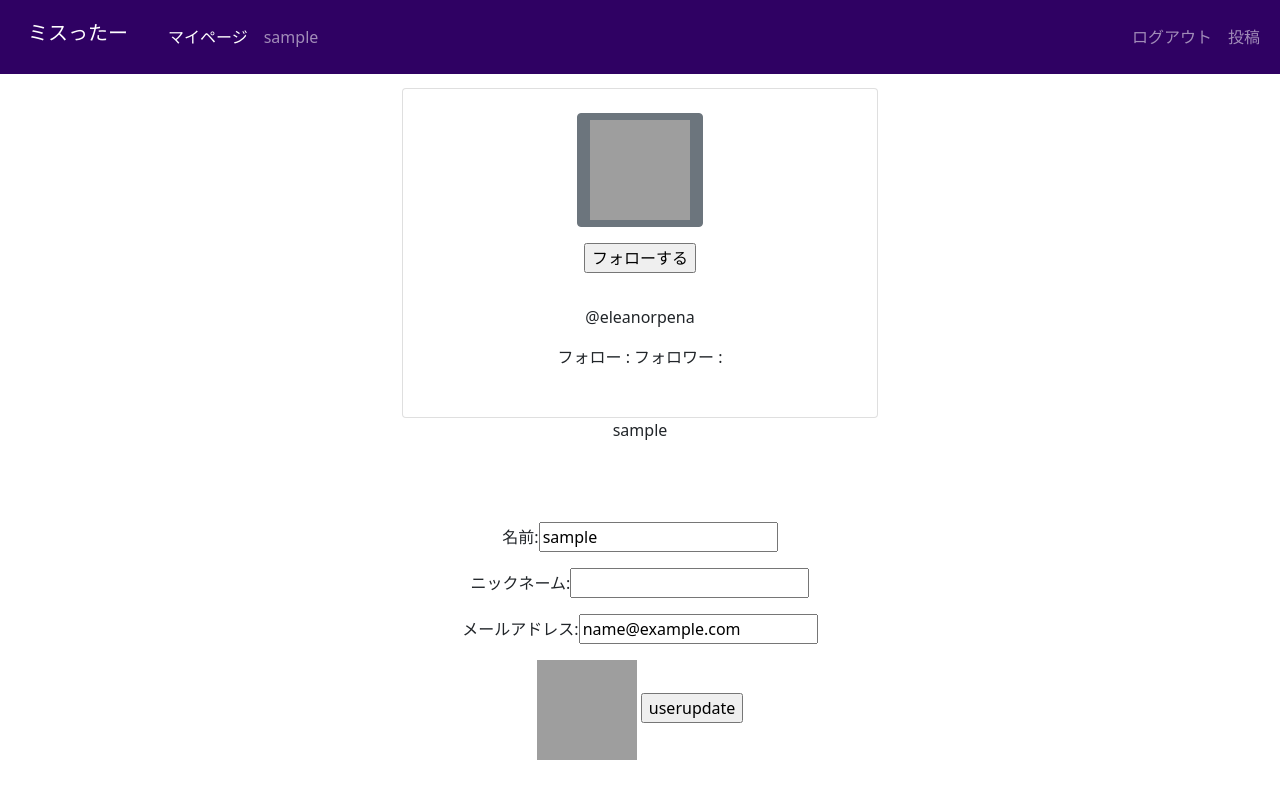
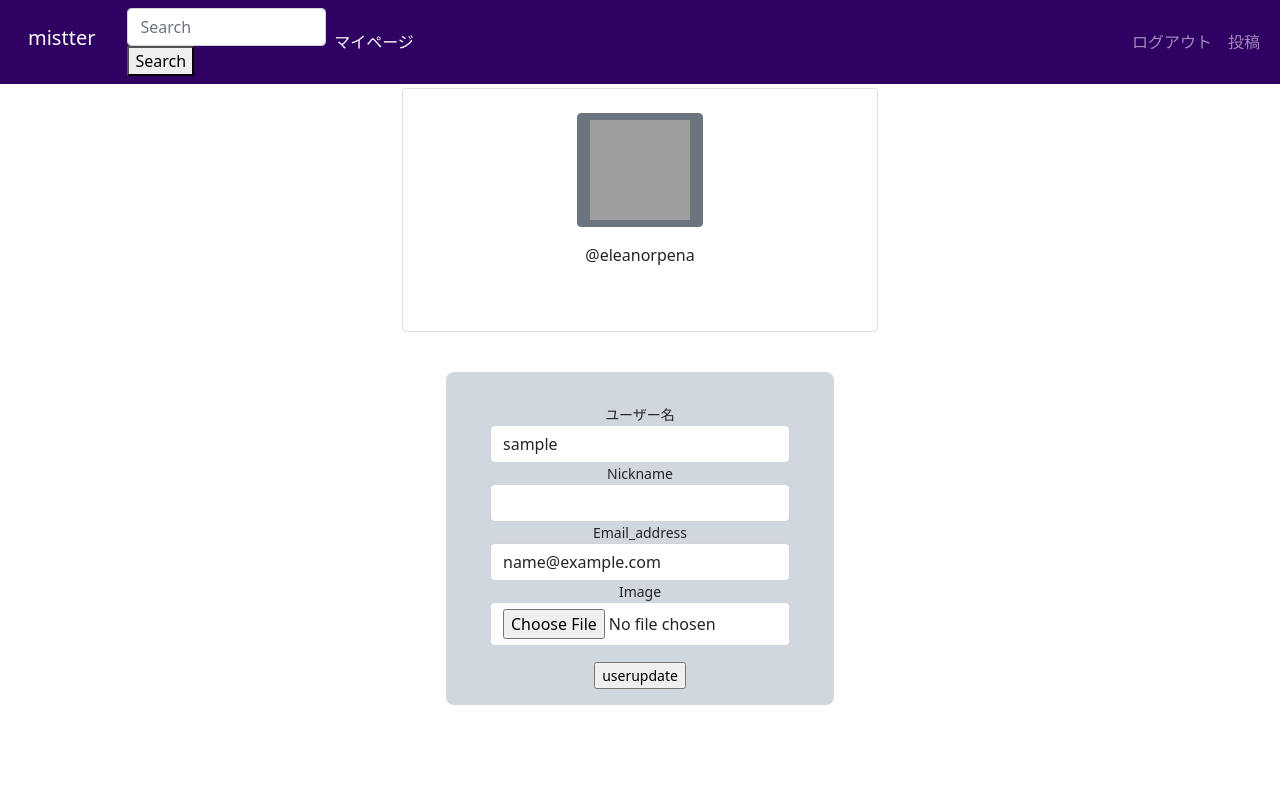
Before and after one commit to takumisasaki/mistake, a Django app: page /user_update/1 in a window 1280 px wide. Run offline with Django 3.2, Linux system fonts and the light colour scheme; the visitor is signed in with stand-in values (Sample User, id 1); data comes from the database, SQL or seed files in the repository; grey boxes are pictures that could not be loaded.

Commit message:
add SearchFunc

```diff
--- a/nayamidic/mistake/forms.py
+++ b/nayamidic/mistake/forms.py
@@ -10,7 +10,12 @@ from django.contrib.auth import authenticate, login, logout
 class SignupForm(UserCreationForm):
     class Meta:
         model = user
-        fields = ('username', 'email', 'password1', 'password2', 'image')
+        fields = ('username', 'email', 'password1', 'password2')
+
+    def __init__(self, *args, **kwargs):
+        super().__init__(*args, **kwargs)
+        for field in self.fields.values():
+            field.widget.attrs["class"] = "user_creation_form"
 
 class LoginForm(AuthenticationForm):
     def __init__(self, *args, **kwargs):
@@ -45,10 +50,9 @@ class UserUpdateForm(forms.ModelForm):
     def __init__(self, username=None, nickname=None, email=None, *args, **kwargs):
         kwargs.setdefault('label_suffix', '')
         check = user.objects.values('username')
-        for i in range(len(check)):
-            for j in check[i].values():
-                print(j)
         super().__init__(*args, **kwargs)
+        for field in self.fields.values():
+            field.widget.attrs["class"] = "user_creation_form"
 
 
     def update(self, user):
--- a/nayamidic/mistake/urls.py
+++ b/nayamidic/mistake/urls.py
@@ -1,7 +1,7 @@
 from django.urls import path
 # from .views import signupfunk
 from . import views
-from .views import FollowView, HomeView, PostCreate, Signup, Login, Logout, PostView, UserUpdate, PostEdit, PostList, UserDetail, deletefunc, mypagefunk, likefunc, deletefunc
+from .views import FollowView, HomeView, PostCreate, Signup, Login, Logout, SearchListView ,PostView, UserUpdate, PostEdit, PostList, UserDetail,deletefunc, mypagefunk, likefunc, deletefunc
 
 
 urlpatterns = [
@@ -16,9 +16,10 @@ urlpatterns = [
     path('post_edit/<int:pk>', PostEdit.as_view(), name='post_edit'),
     path('post_delete/<int:pk>', deletefunc, name='post_delete'),
     path('my_page/<int:pk>', mypagefunk, name='my_page'),
-    path('toppage', PostList.as_view(), name='toppage'),
+    path('toppage/', PostList.as_view(), name='toppage'),
     path('like/', likefunc, name='like'),
     path('follow/', FollowView.as_view(), name="follow"),
     path('user_detail/<int:pk>', UserDetail.as_view(), name="user_detail"),
+    path('post_search/', SearchListView.as_view(), name="post_search"),
     # path('test/', SampleChoiceView.as_view(), name='test'),
 ]
--- a/nayamidic/mistake/views.py
+++ b/nayamidic/mistake/views.py
@@ -19,6 +19,7 @@ from django.contrib.auth.mixins import LoginRequiredMixin
 from django.http import JsonResponse
 from django import forms
 from collections import defaultdict
+from django.db.models import Q
 
 
 class Signup(CreateView):
@@ -30,15 +31,14 @@ class Signup(CreateView):
         queryset = user.objects.values('username')
         for i in queryset:
             if username == i:
-                print("被ってるよ")
+                print("重複してます。")
                 return redirect('signup')
         return super().form_valid(form)
-    success_url = reverse_lazy('login')
+    success_url = reverse_lazy('toppage')
 
 class Login(LoginView):
     template_name = "templates/login.html"
     form_class = LoginForm
-
 
 class HomeView(LoginRequiredMixin, TemplateView):#「LoginRequiredMixin → TemplateView」この順番で記述しないとログイン必須機能が表れないので注意！！
     template_name = 'templates/home.html'
@@ -47,19 +47,38 @@ class HomeView(LoginRequiredMixin, TemplateView):#「LoginRequiredMixin → Temp
 class Logout(LogoutView):
     template_name = 'templates/logout.html'
 
-class PostList(LoginRequiredMixin, TemplateView):
+class PostList(TemplateView):
     template_name = 'templates/toppage.html'
     login_url = '/login/'
-
     def get_context_data(self, **kwargs):
         context = super().get_context_data(**kwargs)
-        followed_user = list(Follow.objects.filter(following=self.request.user).values_list('followed', flat=True))
         context['post_list'] = []
-        for i in range(len(followed_user)):
-            context['post_list'].append(Post.objects.filter(user=followed_user[i],delete_flag=0).all())
-        context['count'] = Follow.objects.values('followed')
-        print(context)
+        #ログインしていない場合 or フォロー数が０の場合 or フォローしているユーザーの総投稿数が０の場合は最新の投稿を表示する
+        # ログインしていてフォローしているユーザいる＆投稿数が１以上の場合はフォローしているユーザーの投稿を表示する。
+        if(self.request.user.id == None) or len(list(Follow.objects.filter(following=self.request.user)\
+            .values_list('followed', flat=True))) == 0:
+            context['post_list'].append(Post.objects.all().order_by('-created_at'))
+            for i in context['post_list']:
+                print(i)
+        else:
+            followed_user = list(Follow.objects.filter(following=self.request.user).values_list('followed', flat=True))
+            for i in range(len(followed_user)):
+                context['post_list'].append(Post.objects.filter(user=followed_user[i],delete_flag=0).all())
+                context['count'] = Follow.objects.values('followed')
         return context
+
+class SearchListView(ListView):
+    template_name = 'templates/post_search.html'
+    model = Post
+    def get_queryset(self, **kwargs):
+        queryset = super().get_queryset(**kwargs)
+        query = self.request.GET.get('q')
+        if query:
+            queryset = queryset.filter(
+                Q(categories__icontains=query) | Q(text__icontains=query)
+            )
+
+        return queryset.order_by('-created_at')
 
 class PostCreate(LoginRequiredMixin, View):
     def get(self, request, pk):
@@ -70,7 +89,6 @@ class PostCreate(LoginRequiredMixin, View):
         return render(request, 'templates/post_create.html', context)
 
     def post(self, request, pk):
-        print(request)
         post_user = request.user
         categories = request.POST.get('categories')
         text = request.POST.get('text')
@@ -137,15 +155,15 @@ class UserUpdate(LoginRequiredMixin, UpdateView):
         queryset = user.objects.values('username')
         for i in zip(queryset):
             if self.request.user == i:
-                print("重複してんだよこの野郎")
+                print("重複してます。")
         return reverse('user_update', kwargs={'pk': self.kwargs.get('pk')})
-
-
 
 def mypagefunk(request, pk):
     model = list(Post.objects.filter(user=pk, delete_flag=0).all())
     iam = user.objects.get(pk=pk)
-    return render(request, 'templates/my_page.html', {'model':model, 'iam':iam })
+    followed = Follow.objects.filter(followed_id=pk).all().count()
+    following = Follow.objects.filter(following_id=pk).all().count()
+    return render(request, 'templates/my_page.html', {'model':model, 'iam':iam, 'followed':followed, 'following':following })
 
 
 def likefunc(request):
@@ -179,8 +197,8 @@ class FollowView(View):
             print(request)
             target_pk = request.POST.get('f_user')
             obj = user.objects.get(pk=target_pk)
-            # print(type(target_pk),target_pk)
-            # print(type(target_pk),'----------------------',type(request.user))
+            # followed = フォローされたほう
+            # following = フォローしたほう
             model = Follow.objects.filter(followed=target_pk, following=request.user)
             print(model.count())
             if model.count() == 0:
@@ -202,7 +220,6 @@ class FollowView(View):
 class UserDetail(LoginRequiredMixin, ListView):
     template_name = 'templates/user_detail.html'
     model = User
-
     def get_context_data(self, **kwargs):
         context =  super().get_context_data(**kwargs)
         followed_count = Follow.objects.filter(followed=self.kwargs['pk']).count()
@@ -214,12 +231,3 @@ class UserDetail(LoginRequiredMixin, ListView):
         context['detail_user'] = detail_user
 
         return context
-
-# class SampleChoiceView(View):
-#     def get(self, request):
-#         form = SampleChoiceForm()
-#         context = {
-#             'lst': form
-#         }
-#         print(form)
-#         return render(request, 'test.html', context)
--- a/nayamidic/static/css/style.css
+++ b/nayamidic/static/css/style.css
@@ -1,3 +1,4 @@
+/* env\Scripts\Activate.ps1 */
 li{
     list-style:none;
     text-align: left;
@@ -66,6 +67,7 @@ li{
  * 01/28/2016
  * This pen is years old, and watching at the code after all
  * those years made me fall from my chair, so I:
+ * - changed all IDs to classes
  * - converted all units to pixels and em units
  * - changed all global elements to classes or children of
  *   .login
@@ -81,12 +83,11 @@ li{
  * - no frameworks, preprocessors or resets
  */
 
-
+/* 'Open Sans' font from Google Fonts */
 @import url(https://fonts.googleapis.com/css?family=Open+Sans:400,700);
 
 body {
   background: #456;
-  margin: auto;
   font-family: 'Open Sans', sans-serif;
 }
 
@@ -151,6 +152,7 @@ body {
   color: #555;
 }
 
+/* Text fields' focus effect */
 .login input[type="email"]:focus,
 .login input[type="password"]:focus {
   border-color: #888;
@@ -173,11 +175,12 @@ body {
 }
 
 .user_update {
-    margin-top: 5rem;
+    margin-top: 1rem;
 }
-
+/* signup.html */
 .auth-form-body {
   padding: 16px;
+  text-align: center;
   font-size: 14px;
   background-color: #d0d7de;
   border: 1px solid var(--color-border-muted);
@@ -186,7 +189,7 @@ body {
 }
 
 .auth-form {
-  width: 340px;
+  width: 420px;
   margin-top: 40px;
   margin:40px auto;
 }
@@ -198,4 +201,24 @@ body {
 
 .w-101 {
   width: 95px;
+  height: 40px;
 }
+
+.user_creation_form {
+  display: flex;
+  width: 300px;
+  margin: auto;
+  padding: 0.375rem 0.75rem;
+  font-size: 1rem;
+  font-weight: 400;
+  line-height: 1.5;
+  color: #212529;
+  background-color: #fff;
+  background-clip: padding-box;
+  border: 1px solid #ced4da;
+  -webkit-appearance: none;
+  -moz-appearance: none;
+  appearance: none;
+  border-radius: 0.25rem;
+  transition: border-color .15s ease-in-out,box-shadow .15s ease-in-out;
+}
--- a/nayamidic/templates/base.html
+++ b/nayamidic/templates/base.html
@@ -11,7 +11,7 @@
     <meta name="generator" content="Hugo 0.79.0">
     <link rel="stylesheet" href="{% static 'css/style.css' %}">
     <!-- <script src="{% static 'js/ajax.js' %}" charset="utf-8"></script> -->
-    <title>ミスっター</title>
+    <title>mistter</title>
 
     <link rel="canonical" href="https://getbootstrap.jp/docs/5.0/examples/navbar-fixed/">
     {% block customcss %}
@@ -26,8 +26,12 @@
     <header class="header-top header">
     <nav class="navbar navbar-expand-lg navbar-dark bg-purple" style="background-color: #2f0163;">
       <div class="container-fluid">
+        <a class="nav-link active" href="{% url 'toppage' %}"><h1 class="navbar-brand">mistter</h1></a>
+        <form method="GET" action="{% url 'post_search' %}">
+          <input name="q" class="form-control me-2" type="search" placeholder="Search" aria-label="Search">
+          <button>Search</button>
+        </form>
         {% if request.user.is_authenticated %}
-        <a class="nav-link active" href="{% url 'toppage' %}"><h1 class="navbar-brand">ミスったー</h1></a>
         <button class="navbar-toggler" type="button" data-bs-toggle="collapse" data-bs-target="#navbarSupportedContent" aria-controls="navbarSupportedContent" aria-expanded="false" aria-label="Toggle navigation">
           <span class="navbar-toggler-icon"></span>
         </button>
@@ -35,9 +39,6 @@
           <ul class="navbar-nav me-auto mb-2 mb-lg-0">
             <li class="nav-item">
               <a class="nav-link active" aria-current="page" href="{% url 'my_page' user.pk %}">マイページ</a>
-            </li>
-            <li class="nav-item">
-              <a class="nav-link"  href="{% url 'user_update' user.pk %}">{{ user.get_username }}</a>
             </li>
           </ul>
           <ul class="navbar-nav mr-auto">
--- a/nayamidic/templates/user_detail.html
+++ b/nayamidic/templates/user_detail.html
@@ -42,6 +42,6 @@
                 });
             });
         });
-        </script>
+</script>
 
 {% endblock content %}
--- a/nayamidic/templates/user_update.html
+++ b/nayamidic/templates/user_update.html
@@ -5,47 +5,27 @@
 <link href="{% static 'static/css/style.css' %}" rel="stylesheet">
 {% endblock customcss %}
 
-
 {% block content %}
 <div class="container  p-30 d-fle justify-content-center" style="max-width: 500px;">
     <div class="card p-4">
         <div class=" image d-flex flex-column justify-content-center align-items-center">
-            <button class="btn btn-secondary"> <img src="https://i.imgur.com/wvxPV9S.png" height="100" width="100" /></button> <p>{% include 'templates/follow.html' %}</p>
+            <button class="btn btn-secondary"> <img src="https://i.imgur.com/wvxPV9S.png" height="100" width="100" /></button>
             <span class="name mt-3">{{ detail_user }}</span> <span class="idd">@eleanorpena</span>
              <div class="d-flex flex-row justify-content-center align-items-center gap-2">
-                </div> <div class="d-flex flex-row justify-content-center align-items-center mt-3"> <span class="number"> フォロー : <span name="following">{% autoescape off %} {{ following }} {% endautoescape %}</span> フォロワー :<span name="followed">{% autoescape off %} {{ followed }} {% endautoescape %}</span>
+                </div> <div class="d-flex flex-row justify-content-center align-items-center mt-3">
                 </span></span> </div>
                 <div class=" d-flex mt-2">  </div> <div class="gap-3 mt-3 icons d-flex flex-row justify-content-center align-items-center"> <span><i class="fa fa-twitter"></i></span> <span><i class="fa fa-facebook-f"></i></span> <span><i class="fa fa-instagram"></i></span> <span><i class="fa fa-linkedin"></i></span> </div>  </div> </div>
 </div>
-{% for item in  post %}
-<div class="card bg-light mb-30 mx-auto " style="max-width: 468px;">
-    <div class="card-header">{{ item.categories }}</div>
-    <div class="card-body">
-      <p class="card-text">{{ item.text }}</p>
-    </div>
-  </div>
-  {% endfor %}
-<body class="text-center">
-    <main class="form-signin">
-        {{ user.get_username }}
-        <ul>
-            {% for error in form.username.errors %}
-            <li>
-                <div class="alert alert-danger" role="alert">
-                    {{ error }}
-                  </div>
-            </li>
-            {% endfor %}
-        </ul>
-        <form class="user_update" action="" method="POST" enctype="multipart/form-data">{% csrf_token %}
-            <input type="hidden" name='id' value='{{ user.pk }}'>
-            <p> {{ form.id }} </p>
-            <p>名前:{{ form.username }}</p>
-            <p>ニックネーム:{{ form.nickname }}</p>
-            <p>メールアドレス:{{ form.email }}</p>
-            <img src="/{{ form.image.url }}" width="100" height="100"/>
-            <input type="submit" value='userupdate'>
-        </form>
+
+    <input type="hidden" name='id' value='{{ user.pk }}'>
+        <div class="auth-form px-3">
+            <div class="auth-form-body mt-3">
+                <form class="user_update" action="" method="POST" enctype="multipart/form-data">{% csrf_token %}
+                    <p class="signup-input-form"> {{ form }} </p>
+                    <input type="submit" value='userupdate'>
+                </form>
+                </div>
+            </div>
     </main>
 </body>
 {% endblock content %}
```
Also changed, not shown: nayamidic/templates/post_search.html (added, +19 -0 lines), nayamidic/templates/signup.html (+3 -13 lines), nayamidic/templates/toppage.html (+5 -2 lines).
